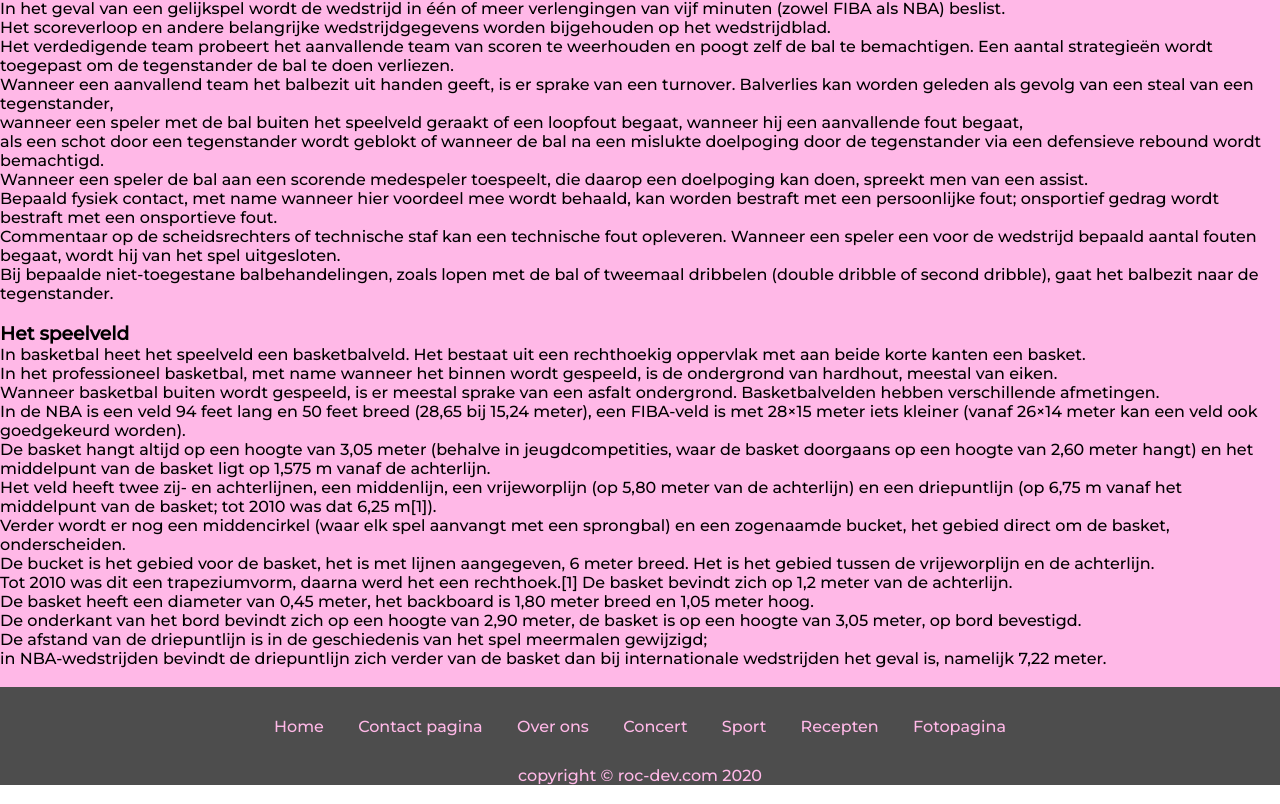
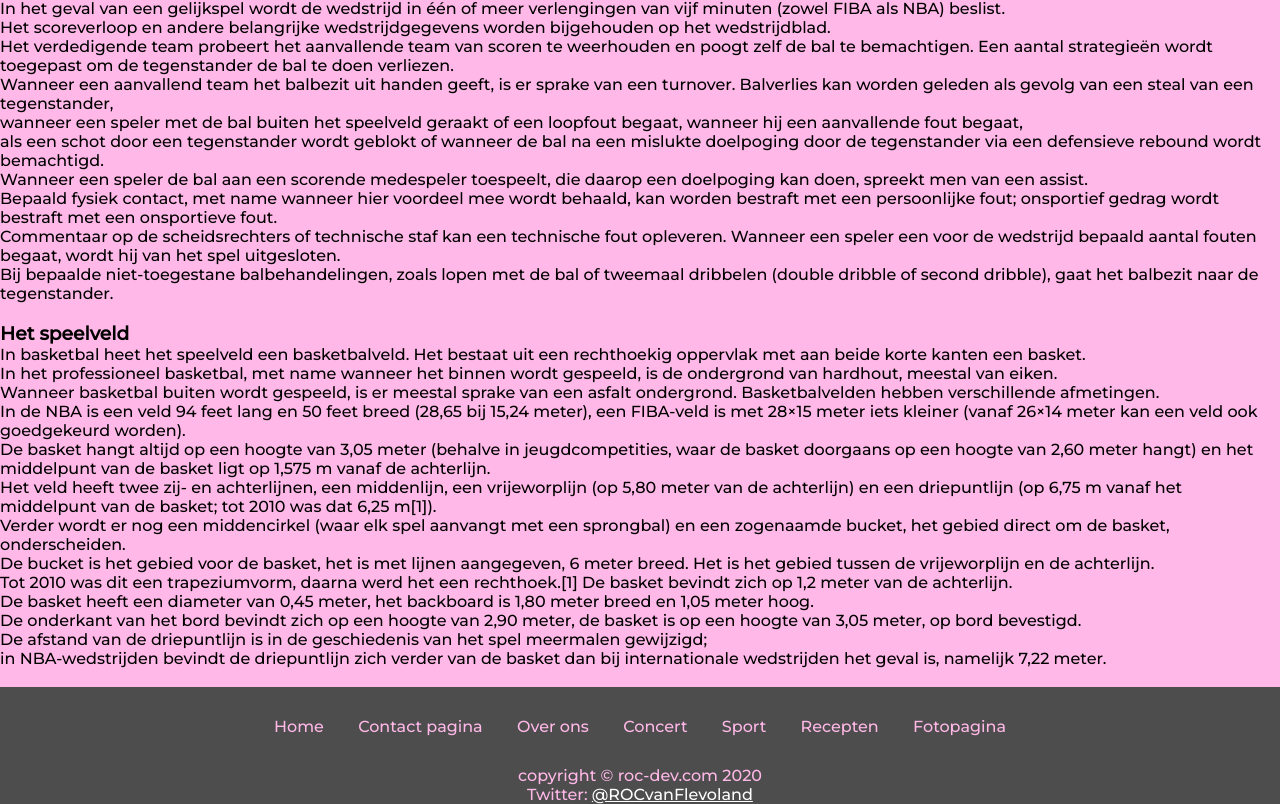
Before and after one commit to RalkeyOfficial/BierHierProject, a plain HTML site: page Sport-pagina/basketbal.html in a window 1280 px wide. Shown: the part 743-1547 px from the top of the page. Drawn offline with Linux system fonts and the light colour scheme.

Commit message:
https://www.youtube.com/watch?v=xuCO7-DLCaA

```diff
--- a/Sport-pagina/basketbal.html
+++ b/Sport-pagina/basketbal.html
@@ -88,9 +88,10 @@
                 <li><a href="">Fotopagina</a></li>
             </ul>
         </nav>
-
-        copyright © roc-dev.com 2020
-
+        <p>
+            copyright © roc-dev.com 2020<br>
+            Twitter: <a href="https://twitter.com/rocvanflevoland">@ROCvanFlevoland</a>
+        </p>
     </footer>
 </div>
 </body>
```
Also changed, not shown: Sport-pagina/boxing.html (+4 -3 lines), Sport-pagina/voetbal.html (+4 -3 lines).
